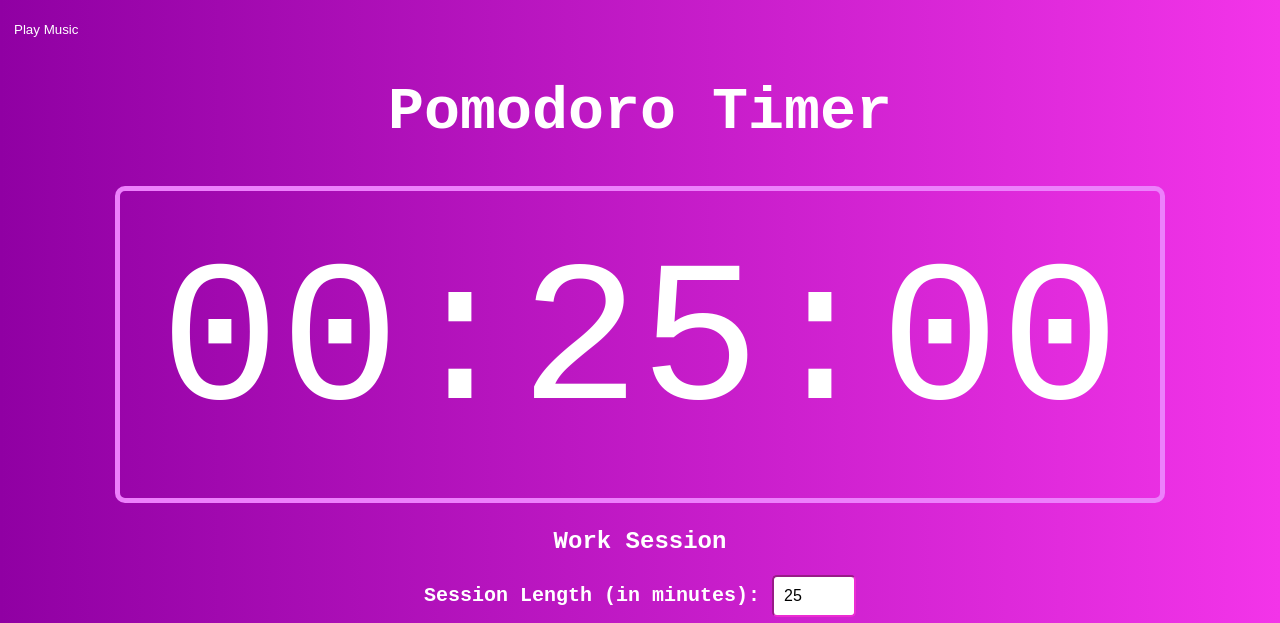
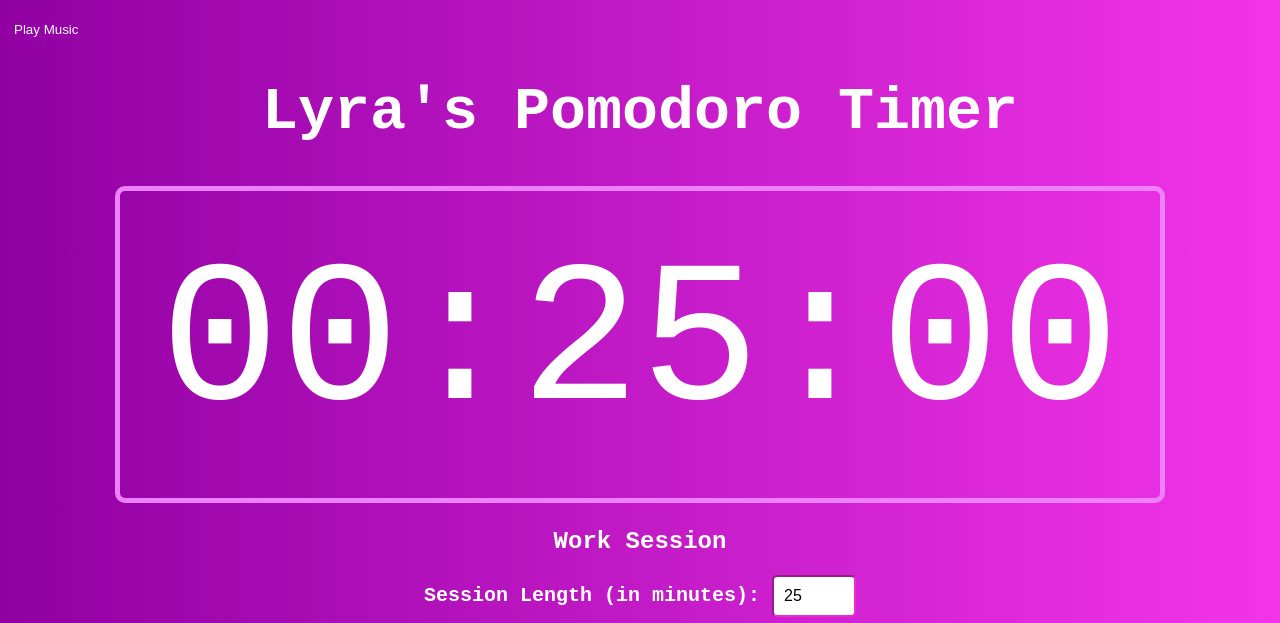
Before and after one commit to jdoodlez/pomodoro-kuromi, a plain HTML site: page docs/index.html in a window 1280 px wide. Shown: the top 623 px of the page. Drawn offline with Linux system fonts and the light colour scheme; some packages are replaced by stand-ins of ours; a script that the page names is missing.

Commit message:
minor changes in index.html

```diff
--- a/docs/index.html
+++ b/docs/index.html
@@ -18,7 +18,7 @@
             </div>
         </header>
         <main>
-         <h1 class="title">Pomodoro Timer</h1>
+         <h1 class="title">Lyra's Pomodoro Timer</h1>
             <div class="timer-container">
                 <div class="timer">
                     <div class="time-container">
```
